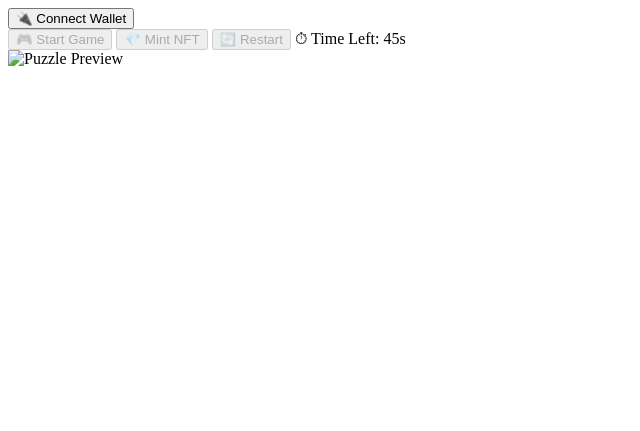
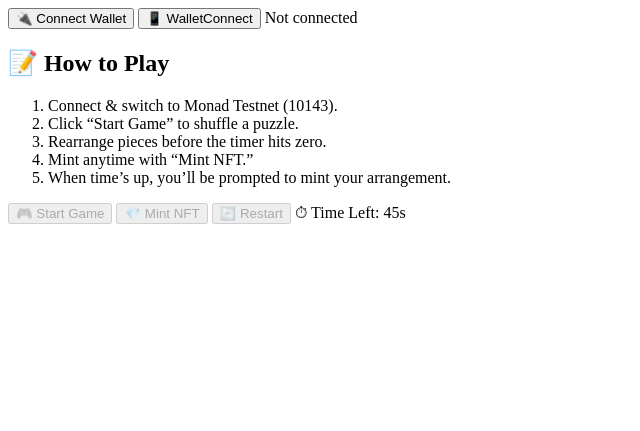
Before and after one commit to Chiyachita/matchandmint, a website with bundled scripts: page index.html in a window 1280 px wide. Shown: the whole page, without its empty margins (0-640 px from the left). Built offline with nearby package versions, Linux system fonts and the light colour scheme; a script that the page names is missing.

Commit message:
Update index.html

```diff
--- a/index.html
+++ b/index.html
@@ -2,25 +2,50 @@
 <html lang="en">
 <head>
   <meta charset="UTF-8" />
-  <title>Match & Mint Puzzle</title>
+  <meta name="viewport" content="width=device-width,initial-scale=1" />
+  <title>Match &amp; Mint Puzzle</title>
   <link rel="stylesheet" href="styles.css" />
-  <!-- Ethers.js from CDN -->
+
+  <!-- Ethers.js UMD -->
   <script src="https://cdn.jsdelivr.net/npm/ethers@6/dist/ethers.umd.min.js"></script>
+  <!-- html2canvas for snapshots -->
+  <script src="https://cdn.jsdelivr.net/npm/html2canvas@1.4.1/dist/html2canvas.min.js"></script>
+  <!-- WalletConnect v1 UMD -->
+  <script src="https://unpkg.com/@walletconnect/web3-provider@1.8.0/dist/umd/index.min.js"></script>
 </head>
 <body>
-  <button id="connectBtn">🔌 Connect Wallet</button>
-  <div id="walletStatus"></div>
+  <header>
+    <button id="connectInjectedBtn">🔌 Connect Wallet</button>
+    <button id="connectWalletConnectBtn">📱 WalletConnect</button>
+    <span id="walletStatus">Not connected</span>
+  </header>
 
-  <div id="controls">
-    <button id="startBtn" disabled>🎮 Start Game</button>
-    <button id="mintBtn" disabled>💎 Mint NFT</button>
-    <button id="restartBtn" disabled>🔄 Restart</button>
-    <span id="timeLeft">⏱ Time Left: 45s</span>
-  </div>
+  <main>
+    <section id="howTo">
+      <h2>📝 How to Play</h2>
+      <ol>
+        <li>Connect & switch to Monad Testnet (10143).</li>
+        <li>Click “Start Game” to shuffle a puzzle.</li>
+        <li>Rearrange pieces before the timer hits zero.</li>
+        <li>Mint anytime with “Mint NFT.”</li>
+        <li>When time’s up, you’ll be prompted to mint your arrangement.</li>
+      </ol>
+    </section>
 
-  <div id="puzzleGrid"></div>
-  <img id="preview" alt="Puzzle Preview" />
+    <div id="controls">
+      <button id="startBtn" disabled>🎮 Start Game</button>
+      <button id="mintBtn"  disabled>💎 Mint NFT</button>
+      <button id="restartBtn" disabled>🔄 Restart</button>
+      <span id="timeLeft">⏱ Time Left: 45s</span>
+    </div>
 
-  <script src="app.js" type="module"></script>
+    <div id="puzzleGrid" class="grid"></div>
+    <div id="previewContainer">
+      <img id="preview" class="preview" src="preview.png" alt="Puzzle Preview" />
+    </div>
+  </main>
+
+  <!-- your application logic -->
+  <script type="module" src="app.js"></script>
 </body>
 </html>
```
